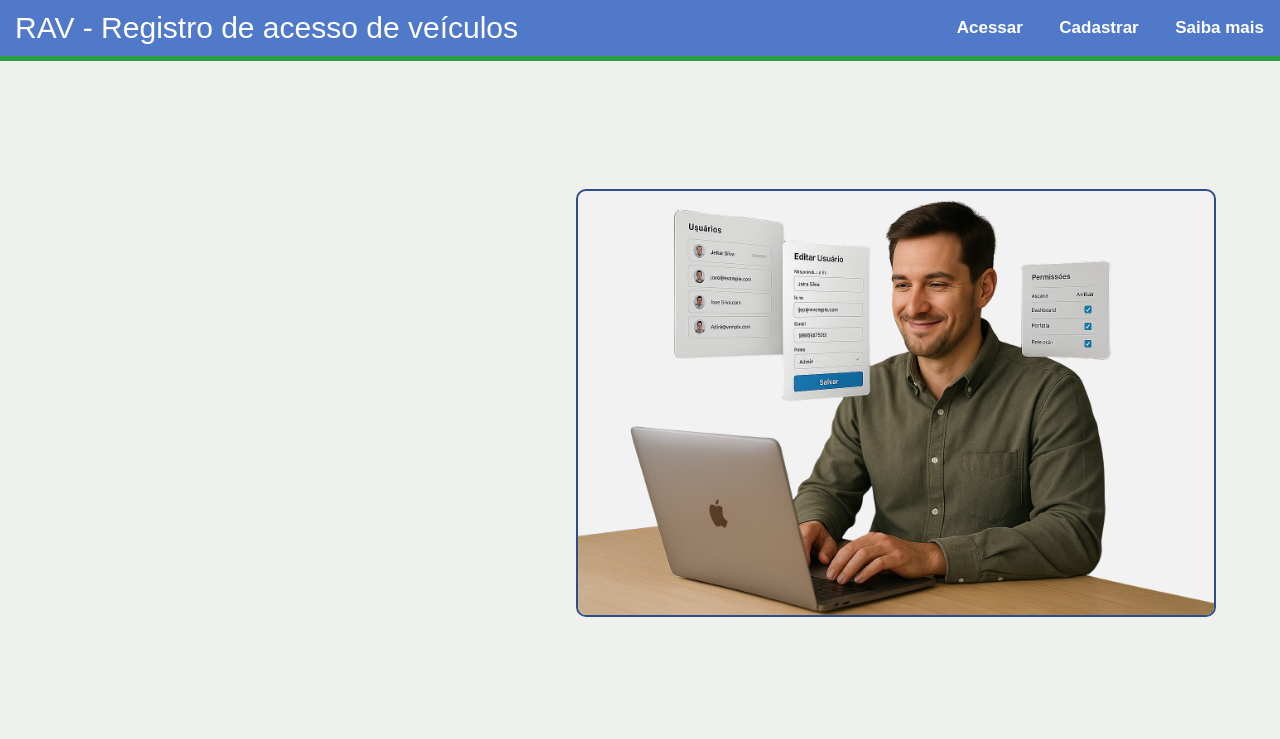
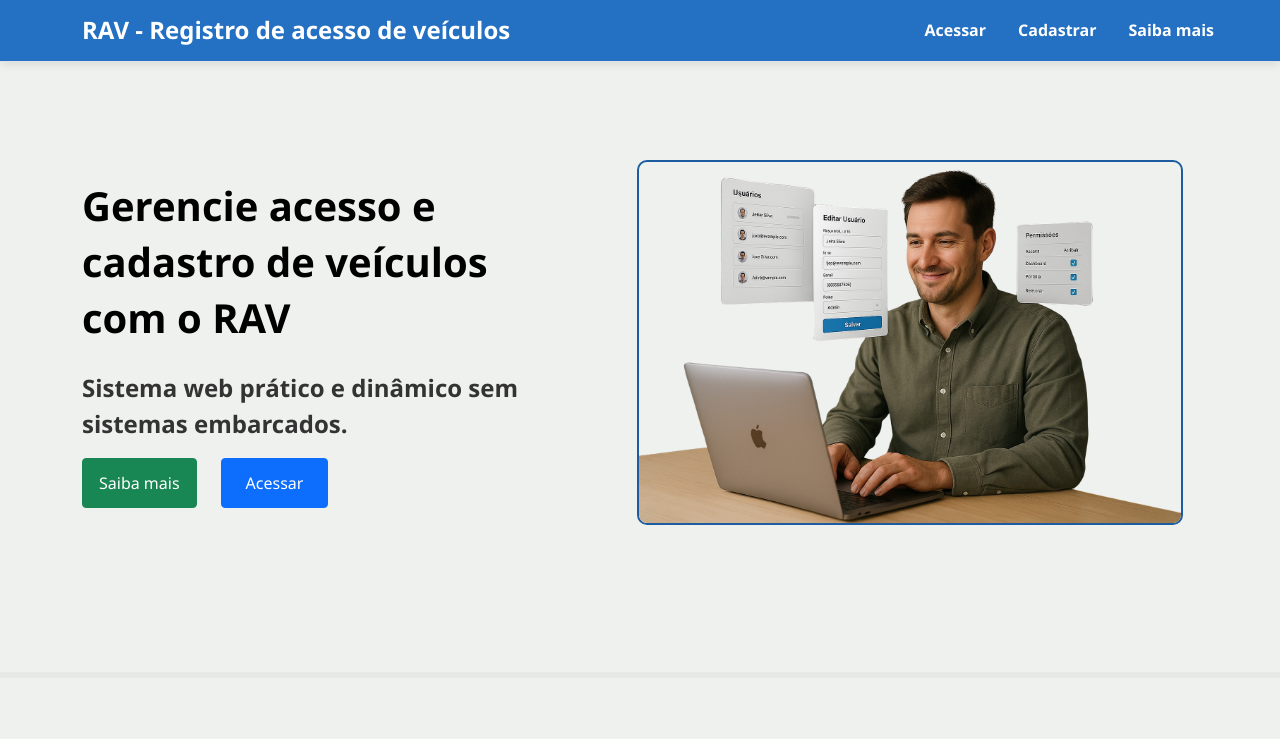
Before and after one commit to lc-santos/rav, a PHP site: page / in a window 1280 px wide. Shown: the top 739 px of the page. Run offline with PHP 8.4, Linux system fonts and the light colour scheme.

Commit message:
update-visuais-media-querrie
teste de design responsivo e interações

```diff
--- a/css/index.css
+++ b/css/index.css
@@ -1,172 +1,394 @@
+/* Seu CSS (index.css) */
 body {
-    margin: 0;
-    font-family: Arial, sans-serif;
-    background: #f2f2f2;
+    margin: 0 auto;
+    font-family: 'Segoe UI', Roboto, sans-serif;
+    background-color: #eff1ee;
+    color: #333;
 }
 
-header {
-    color: white;
-    display: flex;
-    position: fixed;
-    justify-content: space-between;
-    align-items: center;
-    width: 100%;
-    height: 3.5em;
-    background: #5079ca;
+.default-bg {
+    background-color: #eff1ee;
 }
 
-section {
-    margin-top: 1%;
-    margin-bottom: 1%;
+.margin-top {
+    margin-top: 5em;
 }
 
-.section-principal {
-    margin-top: 1%;
-    width: 100%;
-    height: 50em;
-    background-color: #eff1ee
+.margin-bottom {
+    margin-bottom: 2em;
 }
 
-.div-img-principal {
-    margin-top: 8em;
-    display: flex;
-    justify-content: right;
-    background-color:#eff1ee
+.padding-right {
+    padding-right: 2em;
 }
 
-img {
-    background-color:#f2f2f2;
-    border-radius: 10px;
-    border: 2px solid #2f4d8a;
+.min-width {
+    width: 2em;
 }
 
-.img-principal {
-    margin-right: 5%;
-    width: 40em;
+/* Bordas e cores */
+.blue-border {
+    border: 2px solid #1d5ca0;
+    border-radius: 10px;
 }
 
-.final-img {
-    width: 20em;
-    border: 2px solid lightgray;
+.green-border {
+
+    border: 3px solid #28a745;
+    border-radius: 10px;
 }
 
-.div-principal {
-    width: 100%;
-    height: 100%;
+hr {
+    border: 3px solid lightgray;
 }
 
-header h1 {
-    margin: 0;
-    font-size: 30px;
-    margin-left: 15px;
-    color: white;
+.border-radius {
+    border: 1px solid black;
+}
+
+.bg-radius-green {
+    background-color: rgba(40, 167, 69, 1.0);
+    color: #fff;
+    margin: 0 7em;
+    border-radius: 50px;
+}
+
+.bg-radius-blue {
+
+    background-color: blue;
+    color: #fff;
+}
+
+.bg-rav-blue {
+    background-color: #0069d9;
+    color: #fff;
 }
 
 
-nav a {
-    text-decoration: none;
+a {
     color: white;
-    font-weight: bold;
-    font-size: 17px;
-    padding: 0.5rem 1rem;
+    transition: color 0.3s ease, background-color 0.3s ease;
 }
 
-nav a:hover {
-    text-decoration: underline;
-}
-
-.merchan {
-    background: #2d9e45;
-    color: white;
-
-}
-
-.texto-merchan h2 {
-    font-size: 30px;
-    margin-bottom: 20px;
-}
-
-
-.buttons-merchan a {
-    width: 150px;
-    height: 50px;
-    line-height: 50px;
-    align-items: center;
-    display: inline-block;
-    border-radius: 5px;
-    text-decoration: none;
-    text-align: center;
-    font-weight: bold;
-    margin-right: 10px;
-}
-
-.btn-green {
-    background: white;
-    color: #2d9e45;
-}
-
-.btn-blue {
-    border: 0px, white;
-    background: #3066d6;
-    color: white;
-}
-
-.btn-blue:hover  {
-    width: 10em;
-    background-color: white;
-    color: #2d9e45;
-}
-
-nav a:hover {
+a:hover {
     text-decoration: none;
 }
 
 
-.merchan-img {
-    max-width: 480px;
-    width: 100%;
-    border-radius: 5px;
-
+.btn-green {
+    background-color: #28a745;
+    color: #fff;
+    border: none;
 }
 
-.info {
-    background: #2f72c4;
+.btn-green:hover {
+    background-color: #218838;
+}
+
+.btn-blue {
+    background-color: #007bff;
+    color: #fff;
+    border: none;
+}
+
+.btn-blue:hover {
+    background-color: #0069d9;
+}
+
+header {
+    position: fixed;
+    width: 100%;
+    z-index: 1000;
+    background-color: #2470c2;
     color: white;
-    text-align: left;
-    font-size: 30px;
+    box-shadow: 0 2px 10px rgba(0, 0, 0, 0.1);
+    transition: background-color 0.5s ease, box-shadow 0.5s ease;
+}
+
+#header.scrolled {
+    background-color: #387dc7;
+    box-shadow: 0 2px 10px rgba(0, 0, 0, 0.1);
+}
+
+header h1 {
+    font-weight: 600;
+    font-size: 1.3rem;
+}
+
+/*Div principal*/
+.div-principal {
+    background-color: #eff1ee;
+    height: 25em;
+    margin-top: 10em;
+    margin-bottom: 5em;
+    padding: 2em 0;
+}
+
+.div-principal-text h2 {
+    color: #000;
+    font-size: 1.5rem;
+    line-height: 1.4;
+}
+
+.div-principal-image img {
+    margin: 0 auto;
+}
+
+.div-principal-buttons {
+    text-align: center;
 }
 
 
-.container-flex {
-    display: flex;
+li {
+    font-size: 1.5em;
+    margin-bottom: 0.5em;
+    transition: font-size 0.5s, padding 0.5s;
+}
+
+li:hover {
+    font-size: 1.7em;
+    padding: 0.5em;
+}
+
+p {
+    font-size: 1.5em;
+    margin-bottom: 0.5em;
+    transition: font-size 0.5s, padding 0.5s;
+}
+
+p:hover {
+    font-size: 2em;
+    padding: 0.5em;
+}
+
+
+.info {
+    background-color: #eef3f8;
+}
+
+.info ul li {
+    margin-bottom: 3.5rem;
 }
 
 
 .info2 {
-    background: #2d9e45;
-    color: white;
-    padding: 40px;
-    font-size: 25px;
-    font-weight: bold;
-    text-align: left;
+    background: linear-gradient(to bottom right, #007bff, #00c6ff);
+    color: #fff;
+    padding: 3rem 1rem;
+}
+
+.info2 p {
+    font-size: 1.25rem;
+    font-weight: 500;
+}
+
+.info2 img {
+    margin-top: 1.5rem;
+    max-width: 300px;
 }
 
 
 footer {
-    background: #e0e0e0;
-    padding: 10px;
-    text-align: center;
-    font-size: 12px;
+    background-color: #222;
+    color: #bbb;
+    font-size: 0.9rem;
 }
 
-.right-off {
-    margin-right: 5%;
-    border-top-right-radius: 30px;
-    border-bottom-right-radius: 30px;
+/*Media queries */
+
+@media (max-width: 320px) {
+
+    .div-principal {
+        padding-bottom: 2em;
+    }
+
+    .div-principal-text h2 {
+        font-size: 1.3rem;
+        line-height: 1.2;
+    }
+
+
+    .div-principal-buttons a {
+        padding: 0.5rem 0.75rem;
+        font-size: 0.9rem;
+    }
+
+    .info ul li {
+        font-size: 1.2rem;
+    }
 }
 
-.left-off {
-    margin-left: 5%;
-    border-top-left-radius: 30px;
-    border-bottom-left-radius: 30px;
+@media (max-width: 576px) {
+
+
+    ul {
+        padding-top: 5em;
+        margin: 1em;
+        margin-top: 10em;
+    }
+
+    .div-principal {
+        margin-top: 5em;
+        padding-bottom: 10em;
+    }
+
+    .div-principal-buttons {
+        display: inline-flex;
+        align-items: center;
+        width: 25%;
+        margin: 38%;
+    }
+
 }
+
+@media (max-width: 767px) {
+    .div-principal {
+        margin-top: 5em;
+        margin-bottom: -15em;
+    }
+
+    .div-principal-image {
+        display: none;
+    }
+
+    hr {
+        display: none;
+    }
+
+    ul {
+        margin-top: 5em;
+        font-size: 0.5em;
+    }
+
+    li {
+        position: relative;
+        display: flex;
+        text-align: center;
+        font-size: 1em;
+    }
+}
+
+/* Tablets (≥768px)  */
+@media (min-width: 768px) {
+
+    /* Header */
+    header h1 {
+        margin-right: -10em;
+        font-size: 1px;
+    }
+
+    nav a {
+        margin-right: -1em;
+        margin-left: 0em;
+    }
+
+    /* Div-Principal Tablet-Querie */
+    .div-principal {
+        margin-top: 5em;
+        margin-bottom: 5em;
+    }
+
+    .div-principal-image {
+        margin-left: 3em;
+    }
+
+    .div-principal-text h2 {
+        font-size: 1.5em;
+    }
+
+    .merchan h2 {
+        font-size: 3rem;
+    }
+
+    .info2 p {
+        font-size: 2.25rem;
+    }
+
+    .info2 img {
+        max-width: 400px;
+    }
+
+    li {
+        font-size: 1em;
+    }
+}
+
+/* --- Notebooks (≥992px) --- */
+@media (min-width: 992px) {
+    header {
+        padding: 1rem 0;
+    }
+
+    header h1 {
+        font-size: 1.5rem;
+    }
+
+    nav a {
+        font-size: 1rem;
+    }
+
+    /* Div-principal Notebook-Querie */
+
+    .div-principal {
+        padding-top: 4rem;
+        padding-bottom: 4rem;
+        margin-bottom: 10em;
+    }
+
+    .div-principal-text {
+        text-align: left;
+    }
+
+    .div-principal-text h2 {
+        font-size: 2rem;
+    }
+
+    .div-principal-image {
+        text-align: right;
+        margin-left: 5em;
+    }
+
+    .div-principal-buttons {
+        margin-top: 2.5rem;
+        justify-content: flex-start;
+    }
+
+    .div-principal-buttons a {
+        font-size: 1rem;
+        padding: 0.75rem 2rem;
+    }
+
+    /* Info sections */
+    .info ul li {
+        font-size: 2rem;
+    }
+
+    .info2 {
+        padding: 4rem 2rem;
+    }
+}
+
+/* --- Monitores grandes (≥1200px) --- */
+@media (min-width: 1200px) {
+
+    .div-principal {
+        margin-top: 7em;
+        margin-bottom: 10em;
+    }
+
+    header h1 {
+        font-size: 2.25rem;
+    }
+
+    .div-principal-text h2 {
+        font-size: 2.25rem;
+    }
+
+    .info2 p {
+        font-size: 2.5rem;
+    }
+
+    .info2 img {
+        max-width: 500px;
+    }
+}
--- a/index.php
+++ b/index.php
@@ -3,90 +3,123 @@
 
 <head>
   <meta charset="UTF-8">
-  <meta name="viewport" content="width=device-width, initial-scale=1.0">
+  <meta name="viewport" content="width=device-width, initial-scale=1">
   <title>RAV - Registro de acesso de veículos</title>
   <link href="https://cdn.jsdelivr.net/npm/bootstrap@5.1.3/dist/css/bootstrap.min.css" rel="stylesheet">
   <link rel="stylesheet" href="css/index.css">
+
+  <script>
+    //mudar a cor do header
+    window.addEventListener('scroll', function() {
+      const header = document.getElementById('header');
+      const scrollTop = window.scrollY;
+      if (scrollTop > 200) {
+        header.classList.add('scrolled');
+      } else {
+        header.classList.remove('scrolled');
+      }
+    });
+  </script>
+
 </head>
 
 <body class="d-flex flex-column min-vh-100">
 
-  <header>
-    <h1>RAV - Registro de acesso de veículos</h1>
-    <nav>
-      <a href="login.php">Acessar</a>
-      <a href="cadastro.php">Cadastrar</a>
-      <a href="#">Saiba mais</a>
-    </nav>
+  <header id="header" class="border-bottom margin-bottom py-3">
+    <div class="container d-flex flex-column flex-sm-row justify-content-between align-items-center">
+      <h1 class="h4 mb-2 mb-sm-0 text-center text-sm-start fw-bold">RAV - Registro de acesso de veículos</h1>
+      <nav class="d-flex gap-3">
+        <a href="login.php" class="text-decoration-none fw-bold padding-right">Acessar</a>
+        <a href="cadastro.php" class="text-decoration-none fw-bold padding-right">Cadastrar</a>
+        <a href="#" class="text-decoration-none fw-bold">Saiba mais</a>
+      </nav>
+    </div>
   </header>
 
-  <main class="flex-grow-1">
+  <main class="flex-grow-1 min-margin-top margin-bottom default-bg">
 
-    <section class="section-principal">
-      <div class="div-principal">
-        <div class="merchan">
-          <h1>Texto</h1>
-        </div>
-        <div class="div-img-principal">
-          <img class="img-principal" src="img/acesso.png">
-        </div>
+    <section class="div-principal py-5 default-bg margin-top">
+      <div class="container default-bg">
+        <div class="row align-items-center text-center text-md-start default-bg">
 
-      </div>
-    </section>
+          <div class="col-12 col-md-5 div-principal-text mb-4 mb-lg-0 default-bg">
+            <h2 class="fw-bold fs-1 mb-4 default-bg">
+              Gerencie acesso e cadastro de veículos
+              com o RAV
+            </h2>
+            <p class="fw-bold">
+              Sistema web prático e dinâmico sem sistemas embarcados.
+            </p>
 
-
-
-    <section class="merchan py-5 right-off">
-      <div class="container">
-        <div class="row align-items-center">
-          <div class="col-lg-6 texto-merchan">
-            <h2>Gerencie acesso e cadastro de veículos<br> de forma ágil e prática com o RAV</h2>
-            <div class="buttons-merchan mt-4">
-              <a href="#" class="btn-green">Saiba mais</a>
-              <a href="cadastro.php" class="btn-blue">Cadastrar</a>
+            <div class="default-bg div-principal-buttons d-flex flex-column flex-sm-row justify-content-center justify-content-md-start gap-4 mt-3">
+              <a href="#" class="btn btn-success px-3">Saiba mais</a>
+              <a href="login.php" class="btn btn-primary px-4">Acessar</a>
             </div>
           </div>
-          <div class="col-lg-6 text-center">
-            <img src="img/guarda1.png" alt="Segurança" class="img-fluid merchan-img">
+
+          <div class="col-12 col-md-6 text-center div-principal-image mb-4 mb-lg-0 default-bg">
+            <img src="img/acesso.png" alt="Homem usando o sistema RAV" class="img-fluid blue-border">
           </div>
+
         </div>
       </div>
     </section>
 
-    <section class="info py-5 left-off">
+    <hr>
+
+
+
+
+    <section class="py-5">
       <div class="container">
-        <div class="row align-items-center">
-          <div class="col-lg-6 info-texto">
-            <p>Registro dinâmico</p>
-            <p>Cadastros simplificados</p>
-            <p>Sem sistemas embarcados</p>
+        <div class="row align-items-center text-center text-md-start">
+
+          <div class="col-12 col-md-6 mb-4 mb-lg-4 col-lg-6">
+            <ul class="list-unstyled fs-4 mb-lg-4 justify-content-center">
+              <li>Registros dinâmicos</li>
+              <li>Cadastros simplificados</li>
+              <li>Relatórios automatizados</li>
+            </ul>
           </div>
-          <div class="col-lg-6">
+
+          <div class="col-12 col-md-6">
             <div class="ratio ratio-16x9">
-              <iframe src="https://www.youtube.com/embed/gfzsjcTZlWU?si=n10mSSJwvYUY0Mqv" title="YouTube video player" frameborder="0" allow="accelerometer; autoplay; clipboard-write; encrypted-media; gyroscope; picture-in-picture; web-share" referrerpolicy="strict-origin-when-cross-origin" allowfullscreen></iframe>
+              <iframe src="https://www.youtube.com/embed/gfzsjcTZlWU?si=n10mSSJwvYUY0Mqv"
+                title="YouTube video player"
+                allowfullscreen></iframe>
             </div>
           </div>
         </div>
       </div>
     </section>
 
-    <section class="info2">
-      <div class="container-flex">
-        <p>gerencie e atribua diferentes acessos e funções<br>
-          para funcionários da portaria</p>
-        <div class="col-lg-6 text-center">
-          <img class="final-img" src="img/acesso.png" alt="Segurança" class="img-fluid">
+    <section class="py-5">
+      <div class="container">
+        <div class="row align-items-center">
+
+          <div class="col-12 col-md-5 order-2 order-md-1">
+            <img src="img/guarda2.png" alt="Segurança" class="img-fluid green-border">
+          </div>
+
+          <div class="col-12 col-md-7 text-center text-md-start order-1 order-md-2">
+            <p class="mb-6">
+              Gerencie e atribua diferentes acessos e funções<br>
+              para funcionários da portaria
+            </p>
+          </div>
+
         </div>
-
       </div>
     </section>
+
 
   </main>
 
 
-  <footer>
-    todos os direitos reservados - 2025
+  <footer class="bg-dark text-white text-center py-3 mt-auto">
+    <small>Todos os direitos reservados - 2025</small>
   </footer>
+
 
   <script src="https://cdn.jsdelivr.net/npm/bootstrap@5.1.3/dist/js/bootstrap.bundle.min.js"></script>
 </body>
```
Also changed, not shown: img/guarda2.png (added).
